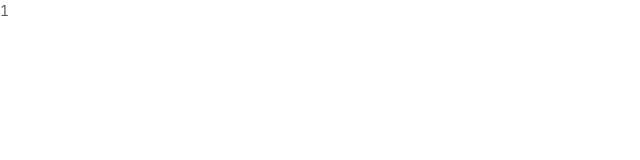
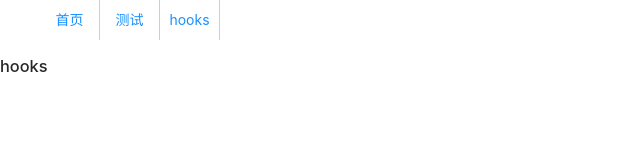
Before and after one commit to nenezsn/test-w4, a React app: page /hooks in a window 1280 px wide. Shown: the whole page, without its empty margins (0-640 px from the left). Built offline with nearby package versions, Linux system fonts and the light colour scheme.

Commit message:
组件懒加载和 react-router

```diff
--- a/package.json
+++ b/package.json
@@ -67,6 +67,8 @@
     "koa-static": "^5.0.0",
     "memoize-one": "^5.1.1",
     "react-redux": "^7.2.0",
+    "react-router": "^4.3.1",
+    "react-router-dom": "^4.3.1",
     "redux": "^4.0.5",
     "redux-logger": "^3.0.6",
     "redux-promise": "^0.6.0",
--- /dev/null
+++ b/src/components/layout/nav.js
@@ -0,0 +1,12 @@
+import React from 'react'
+import { Link } from 'react-router-dom'
+import styles from './nav.less'
+
+const Nav = function ({menu}) {
+    return (
+        <ul className={styles.nav_list}>
+            {menu.map((item, index) => <li key={index}><Link to={item.path}>{item.title}</Link></li>)}
+        </ul>
+    )
+}
+export default Nav
--- /dev/null
+++ b/src/components/layout/nav.less
@@ -0,0 +1,17 @@
+.nav_list{
+    overflow: hidden;
+    li{
+        float: left;
+        width: 60px;
+        text-align: center;
+        height: 40px;
+        line-height: 40px;
+        border-right: 1px solid #cecece;
+        a{
+            width: 100%;
+            height: 100%;
+            display: block;
+            cursor: pointer;
+        }
+    }
+}
--- /dev/null
+++ b/src/components/public/layzComponent.js
@@ -0,0 +1,27 @@
+/**
+ * @description 懒加载
+ */
+import React, { Component } from 'react';
+
+export default function (loading) {
+    return class extends Component {
+        constructor(props) {
+            super(props)
+            this.load(props)
+            this.state = {
+                Com: null
+            }
+        }
+        load(props){
+            loading().then(Com=>{
+                this.setState({
+                    Com:Com.default?Com.default : null
+                })
+            })
+        }
+        render() {
+            const Com = this.state.Com
+            return Com ? <Com /> : null
+        }
+    }
+};
--- a/src/index.css
+++ b/src/index.css
@@ -6,3 +6,9 @@
     height: 100px;
     transform: scale(.8);
 }
+a{
+    text-decoration: none;
+}
+ul,li{
+    list-style: none;
+}
--- a/src/index.js
+++ b/src/index.js
@@ -1,47 +1,12 @@
 import React from 'react';
 import ReactDom from "react-dom";
-import { Provider,connect } from 'react-redux'
+
+import { Provider, connect } from 'react-redux'
 import store from './store/store'
 import "./index.css";
-import styles from "./index.less";
-import Ref from './components/hooks/testuseRef'
+import Router from './router'
 
-class Index extends React.Component {
-    delay= time =>{
-        return new Promise((resolve,reject)=>{
-            setTimeout(() => {
-                resolve({
-                    type:'ADD_PRICE'
-                })
-            }, time * 1000);
-        })
-    }
-    handleThunk=()=>{
-        this.props.dispatch((dispatch)=>{
-            dispatch( {
-                type:'ADD_PRICE'
-            })
-        })
-    }
-    handlePromise=()=>{
-        this.props.dispatch(this.delay(3))
-    }
-    handleSaga=()=>{
-        this.props.dispatch({
-            type:'ADDE'
-        })
-    }
-    componentDidMount(){
-        this.handleThunk()
-    }
-    render() {
-        return <div className={styles.red}>
-            {/* <Ref /> */}
-            {this.props.price}
-        </div>
-    }
-}
-const App  = connect(state=>state.app)(Index)
+
 ReactDom.render(<Provider store={store}>
-    <App />
+    {Router()}
 </Provider>, document.getElementById('root'))
--- a/src/index.less
+++ /dev/null
@@ -1,5 +0,0 @@
-.red{
-    .name{
-        color:blue;
-    }
-}
--- /dev/null
+++ b/src/route/hook.js
@@ -0,0 +1,21 @@
+import React, { Component } from 'react';
+import TestContext from '../components/hooks/testContext'
+import TestReducer from '../components/hooks/testReducer'
+import TestuseMemo from '../components/hooks/testuseMemo'
+import TestuseRef from '../components/hooks/testuseRef'
+
+class hook extends Component {
+    render() {
+        return (
+            <div>
+                <h3>hooks</h3>
+                {/* <TestContext/>
+                <TestReducer/>
+                <TestuseMemo/>
+                <TestuseRef/> */}
+            </div>
+        );
+    }
+}
+
+export default hook;
--- /dev/null
+++ b/src/route/index.js
@@ -0,0 +1,13 @@
+import React, { Component } from 'react';
+
+class index extends Component {
+    render() {
+        return (
+            <div>
+                1111
+            </div>
+        );
+    }
+}
+
+export default index;
--- /dev/null
+++ b/src/route/test.js
@@ -0,0 +1,18 @@
+import React, { Component } from 'react';
+
+class test extends Component {
+    getLazy=()=>{
+        import('../util/index').then(data=>{
+            console.log('data',data.default)
+        })
+    }
+    render() {
+        return (
+            <div>
+                <button onClick={this.getLazy}>懒加载</button>
+            </div>
+        );
+    }
+}
+
+export default test;
--- /dev/null
+++ b/src/router.js
@@ -0,0 +1,28 @@
+import React from 'react'
+import { BrowserRouter as Router, Route } from 'react-router-dom'
+import Lazy from './components/public/layzComponent'
+import Nav from './components/layout/nav'
+import IndexPage from './route/index'
+import Test from './route/test'
+
+const Hook  = Lazy(()=>import('./route/hook'))
+
+const menu = [
+    { title: '首页', path: '/'},
+    { title: '测试', path: '/test'},
+    { title: 'hooks', path: '/hooks'},
+]
+
+const RouterConfig = function () {
+    return (
+        <Router>
+            <div>
+                <Nav menu={menu} />
+                <Route path="/" exact component={IndexPage} />
+                <Route path="/test" exact component={Test} />
+                <Route path="/hooks" exact component={Hook} />
+            </div>
+        </Router>
+    )
+}
+export default RouterConfig
--- a/webpack.base.js
+++ b/webpack.base.js
@@ -20,6 +20,7 @@ module.exports = {
     output: {
         filename: '[name].js',
         path: path.join(__dirname, 'dist'),
+        chunkFilename:"[name].[hash:8].js",
         publicPath: ''
     },
     module: {
```
Also changed, not shown: src/components/reduxMid.js (added, +44 -0 lines).
